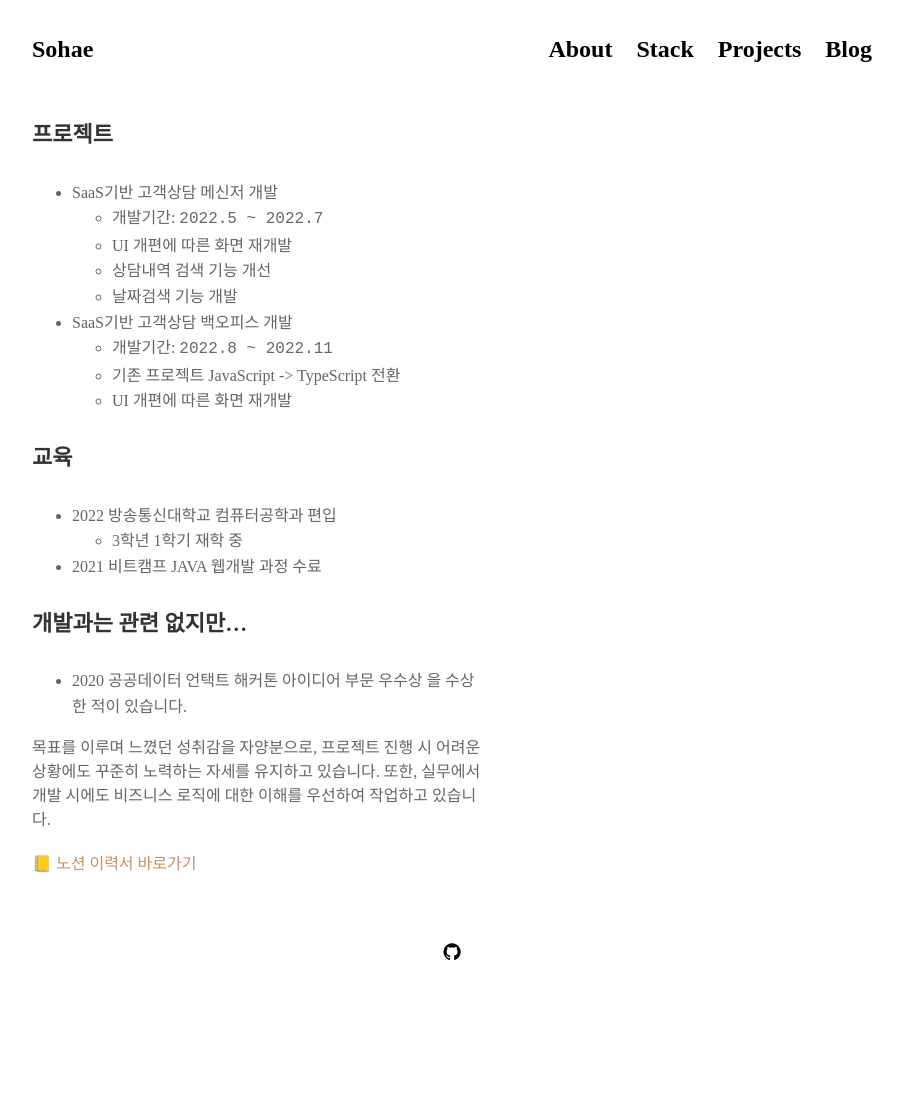
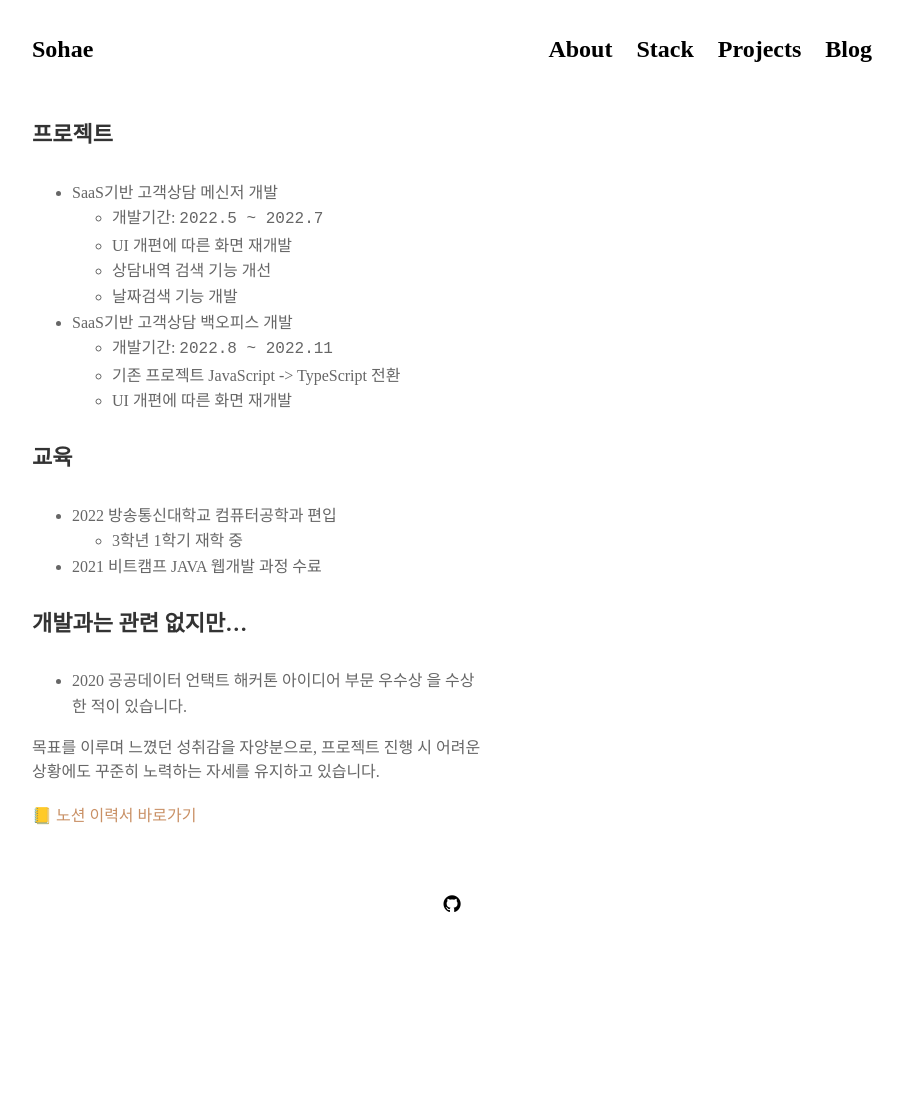
Before and after one commit to Dayook/dayook.github.io, a Jekyll site: the page built from pages/about.md, in a window 1280 px wide. Shown: the whole page, without its empty margins (188-1091 px from the left). Built offline with Jekyll 4.4.1, drawn with Linux system fonts in a browser that asks for light colours; nearby versions of some CDN libraries; some web fonts are replaced; after the commit the page ends 1058 px from its top, so only the background shows below that.

Commit message:
Update about.md

```diff
--- a/pages/about.md
+++ b/pages/about.md
@@ -29,6 +29,5 @@ permalink: /about
 
 
 목표를 이루며 느꼈던 성취감을 자양분으로, 프로젝트 진행 시 어려운 상황에도 꾸준히 노력하는 자세를 유지하고 있습니다.
-또한, 실무에서 개발 시에도 비즈니스 로직에 대한 이해를 우선하여 작업하고 있습니다.
 
 [📒 노션 이력서 바로가기](https://iridescent-draw-309.notion.site/Resume-ab19bbfa8ff1472182ade1129fb2addb){:target="\_blank"}
```
